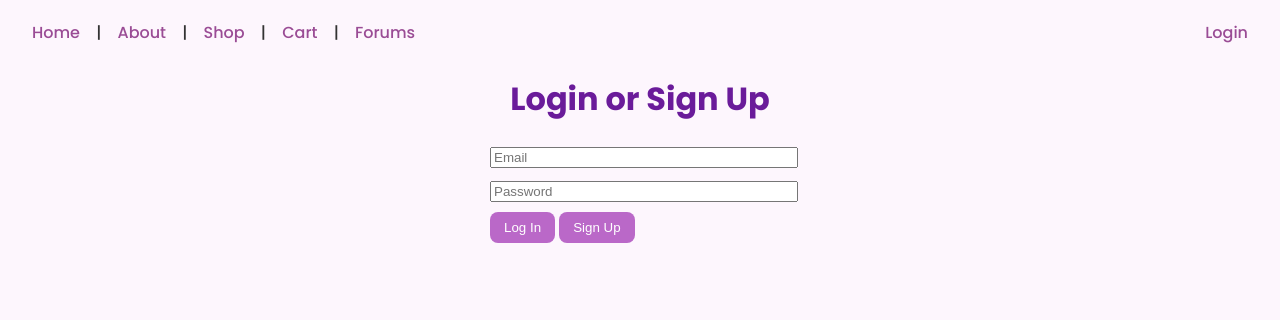
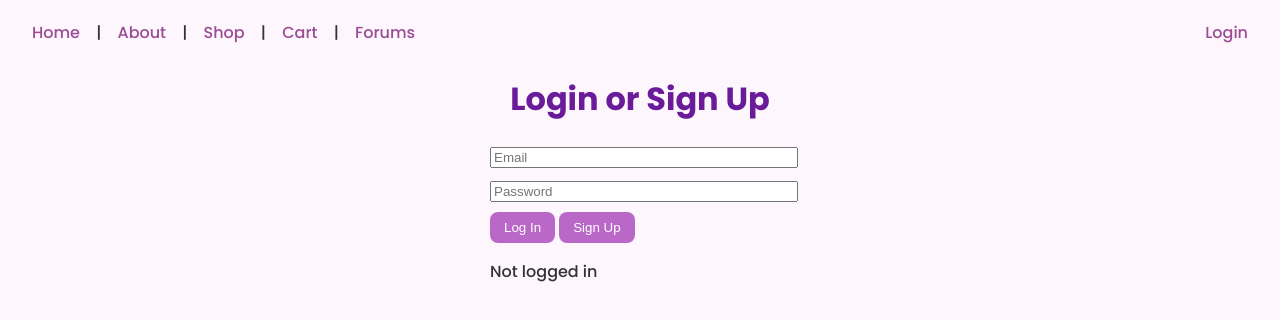
Before and after one commit to SoggyPotatoes/soggypotatoes.github.io, a plain HTML site: page login.html in a window 1280 px wide. Drawn offline with nearby package versions, Linux system fonts and the light colour scheme.

Commit message:
Fix nav, enable Supabase session

```diff
--- a/login.html
+++ b/login.html
@@ -36,8 +36,8 @@
   </div>
 
   <script>
-  const SUPABASE_URL = https://cdkuwlmddbvgahadowwz.supabase.co;
-  const SUPABASE_ANON_KEY = eyJhbGciOiJIUzI1NiIsInR5cCI6IkpXVCJ9.eyJpc3MiOiJzdXBhYmFzZSIsInJlZiI6ImNka3V3bG1kZGJ2Z2FoYWRvd3d6Iiwicm9sZSI6ImFub24iLCJpYXQiOjE3NDc1OTIzMTIsImV4cCI6MjA2MzE2ODMxMn0.z8M2fgghS59tJ16IxW97Jvq9uEg4NOBaZWov8iri7BY;
+  const SUPABASE_URL = "https://cdkuwlmddbvgahadowwz.supabase.co";
+  const SUPABASE_ANON_KEY = "eyJhbGciOiJIUzI1NiIsInR5cCI6IkpXVCJ9.eyJpc3MiOiJzdXBhYmFzZSIsInJlZiI6ImNka3V3bG1kZGJ2Z2FoYWRvd3d6Iiwicm9sZSI6ImFub24iLCJpYXQiOjE3NDc1OTIzMTIsImV4cCI6MjA2MzE2ODMxMn0.z8M2fgghS59tJ16IxW97Jvq9uEg4NOBaZWov8iri7BY";
 
   const client = supabase.createClient(SUPABASE_URL, SUPABASE_ANON_KEY);
 
```
